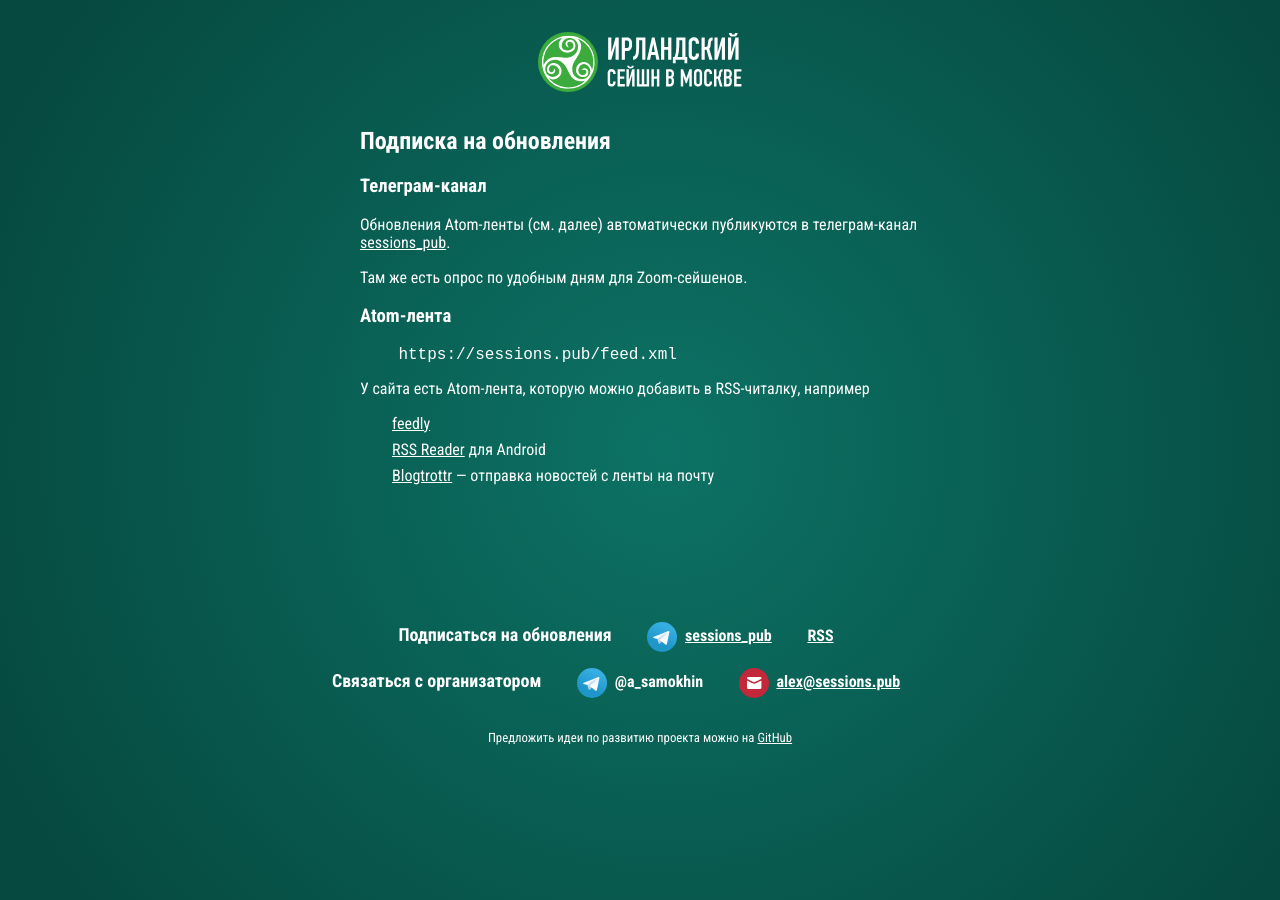
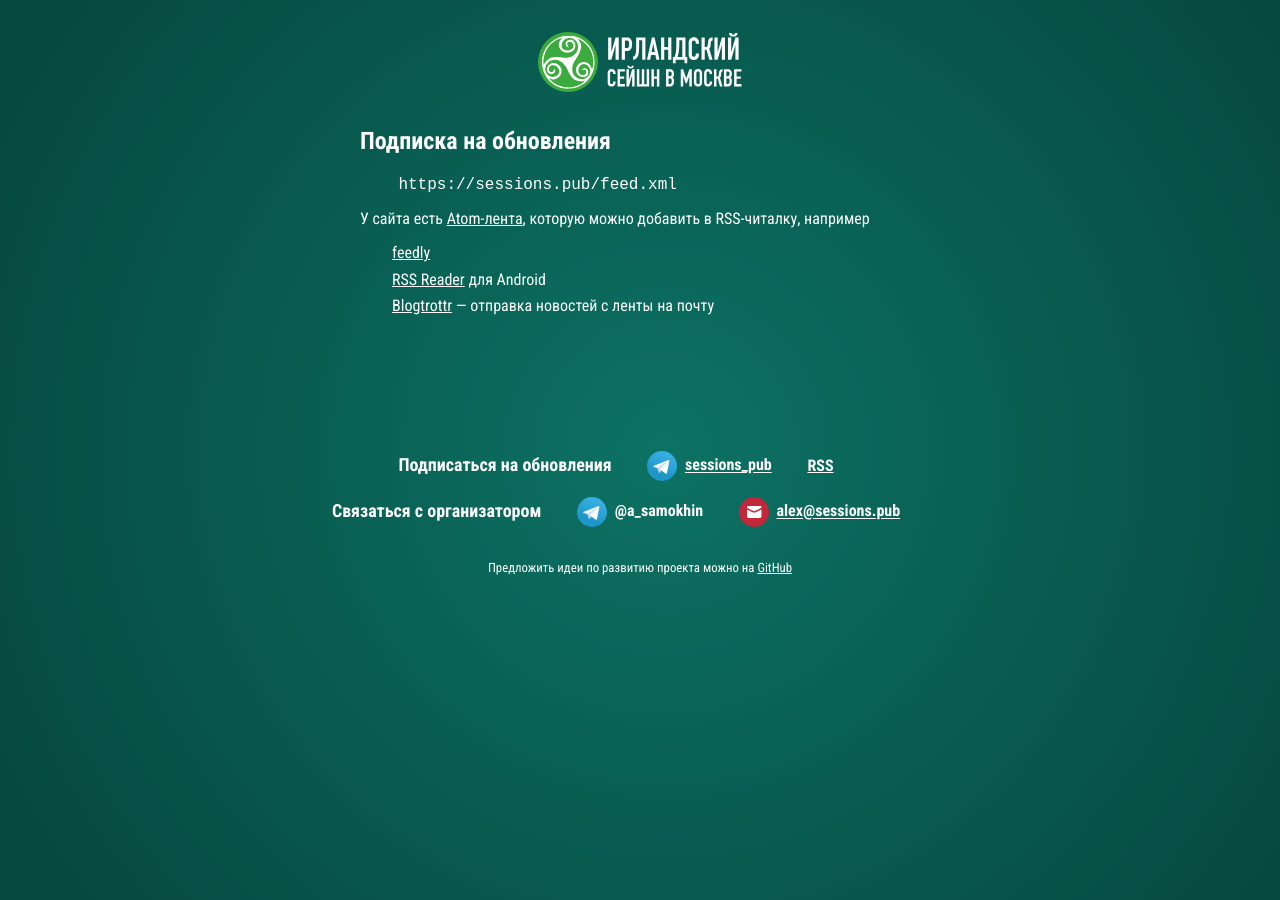
Before and after one commit to true-chaotic/sessions.pub, a Jekyll site: the page built from subscribe/index.md, in a window 1280 px wide. Built offline with Jekyll 4.4.1, drawn with Linux system fonts in a browser that asks for light colours.

Commit message:
Saturday + RSS update

````diff
--- a/subscribe/index.md
+++ b/subscribe/index.md
@@ -5,19 +5,11 @@
 
 ## Подписка на обновления
 
-### Телеграм-канал
-
-Обновления Atom-ленты (см. далее) автоматически публикуются в телеграм-канал [sessions_pub](https://t.me/sessions_pub).
-
-Там же есть опрос по удобным дням для Zoom-сейшенов.
-
-### Atom-лента
-
 ```
     {{ site.url }}/feed.xml
 ```
 
-У сайта есть Atom-лента, которую можно добавить в RSS-читалку, например
+У сайта есть [Atom-лента]({{ site.url }}/feed.xml), которую можно добавить в RSS-читалку, например
  - [feedly](https://feedly.com/)
  - [RSS Reader](https://play.google.com/store/apps/details?id=com.madsvyat.simplerssreader&hl=ru_RU) для Android
  - [Blogtrottr](https://blogtrottr.com/?subscribe={{ site.url }}/feed.xml) &mdash; отправка новостей с ленты на почту
````
Also changed, not shown: _posts/2021-09-15-zoom.md (+1 -1 lines), _posts/2021-09-20-zoom.md (added, +9 -0 lines).
